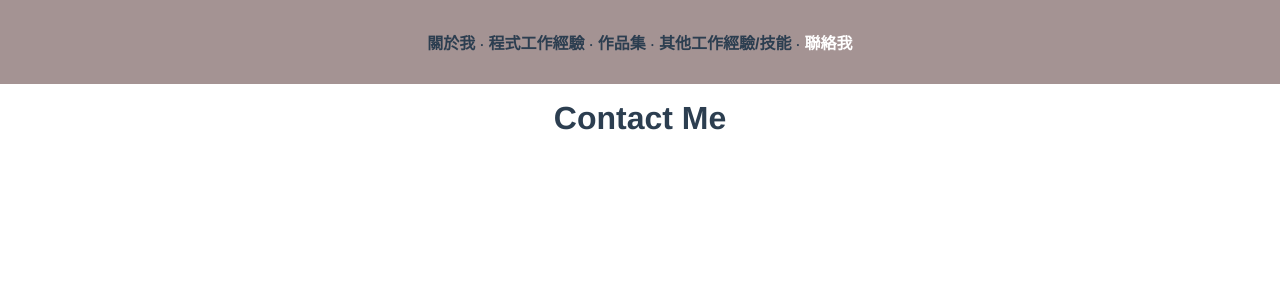
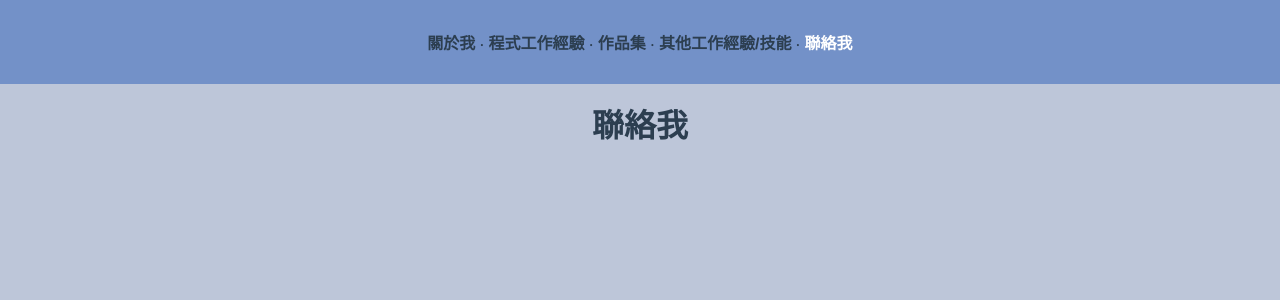
Before and after one commit to 12cassie34/self-introduction, a Vue app: page /contact-me in a window 1280 px wide. Shown: the top 300 px of the page. Built offline with nearby package versions, Linux system fonts and the light colour scheme.

Commit message:
Change theme color palette

```diff
--- a/package.json
+++ b/package.json
@@ -8,7 +8,6 @@
     "lint": "vue-cli-service lint"
   },
   "dependencies": {
-    "@fortawesome/vue-fontawesome": "^2.0.2",
     "core-js": "^3.6.5",
     "vue": "^2.6.11",
     "vue-router": "^3.2.0"
--- a/src/App.vue
+++ b/src/App.vue
@@ -18,10 +18,10 @@ export default {
 </script>
 
 <style lang="scss">
-$gray-brown: #67595e;
-$coffe-pot: #a49393;
-$skin: #eed6d3;
-$rose-water: #e8b4b8;
+$gray-brown: #52688F;
+$coffe-pot: #7391C8;
+$skin: #E3E7F1;
+$rose-water: #BDC6D9;
 
 body {
   margin: 0;
@@ -89,7 +89,7 @@ h1 {
 }
 
 span.white-hightlight {
-  color: ghostwhite;
+  color: cornflowerblue;
   font-weight: 600;
 }
 </style>
--- a/src/views/ContactMe.vue
+++ b/src/views/ContactMe.vue
@@ -1,3 +1,6 @@
 <template>
-  <h1>Contact Me</h1>
+  <div class="page-container-dark">
+    <h1>聯絡我</h1>
+    <i class="fas fa-mobile-alt"></i>
+  </div>
 </template>
```
Also changed, not shown: 1 other file (tests, documents, lock files or other folders).
